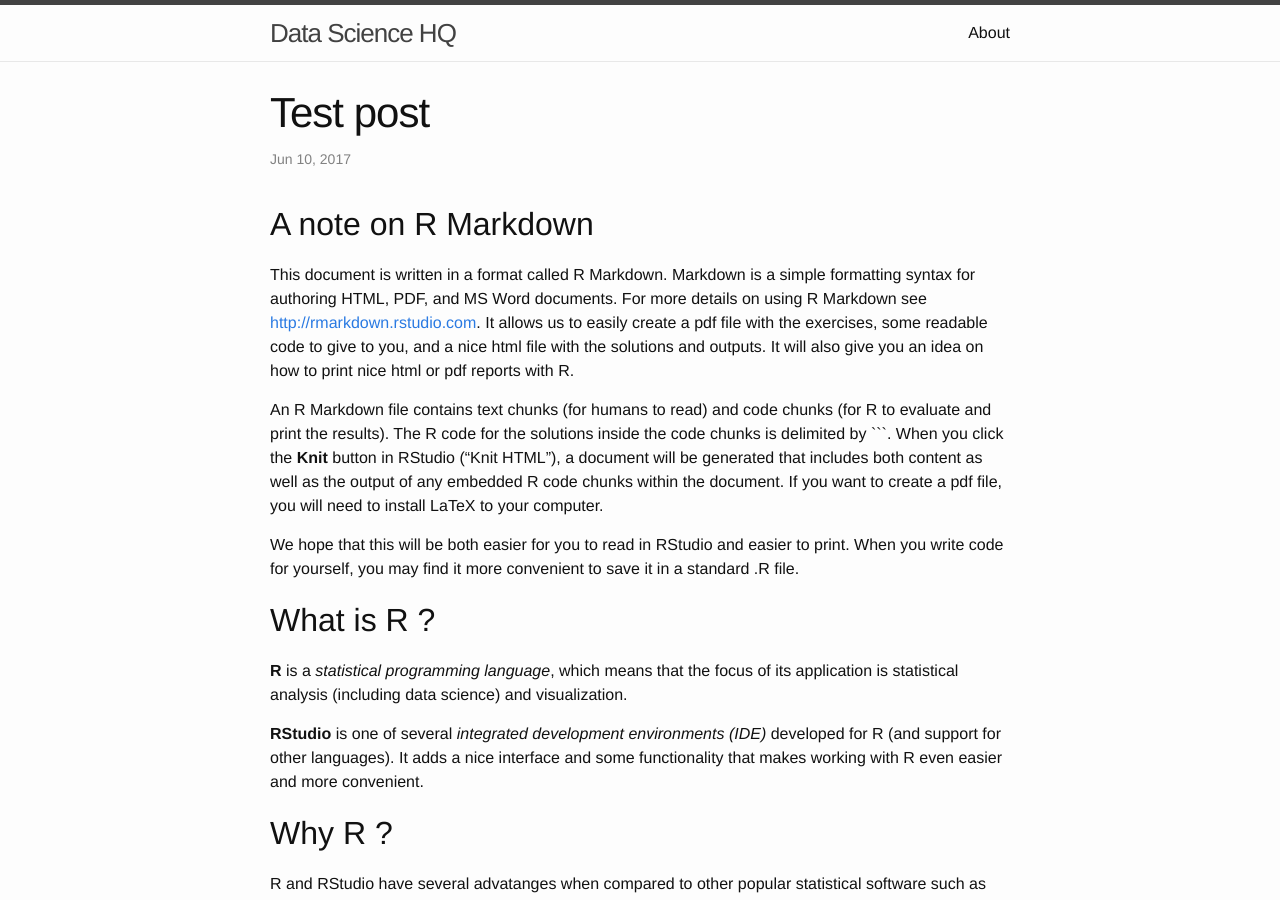
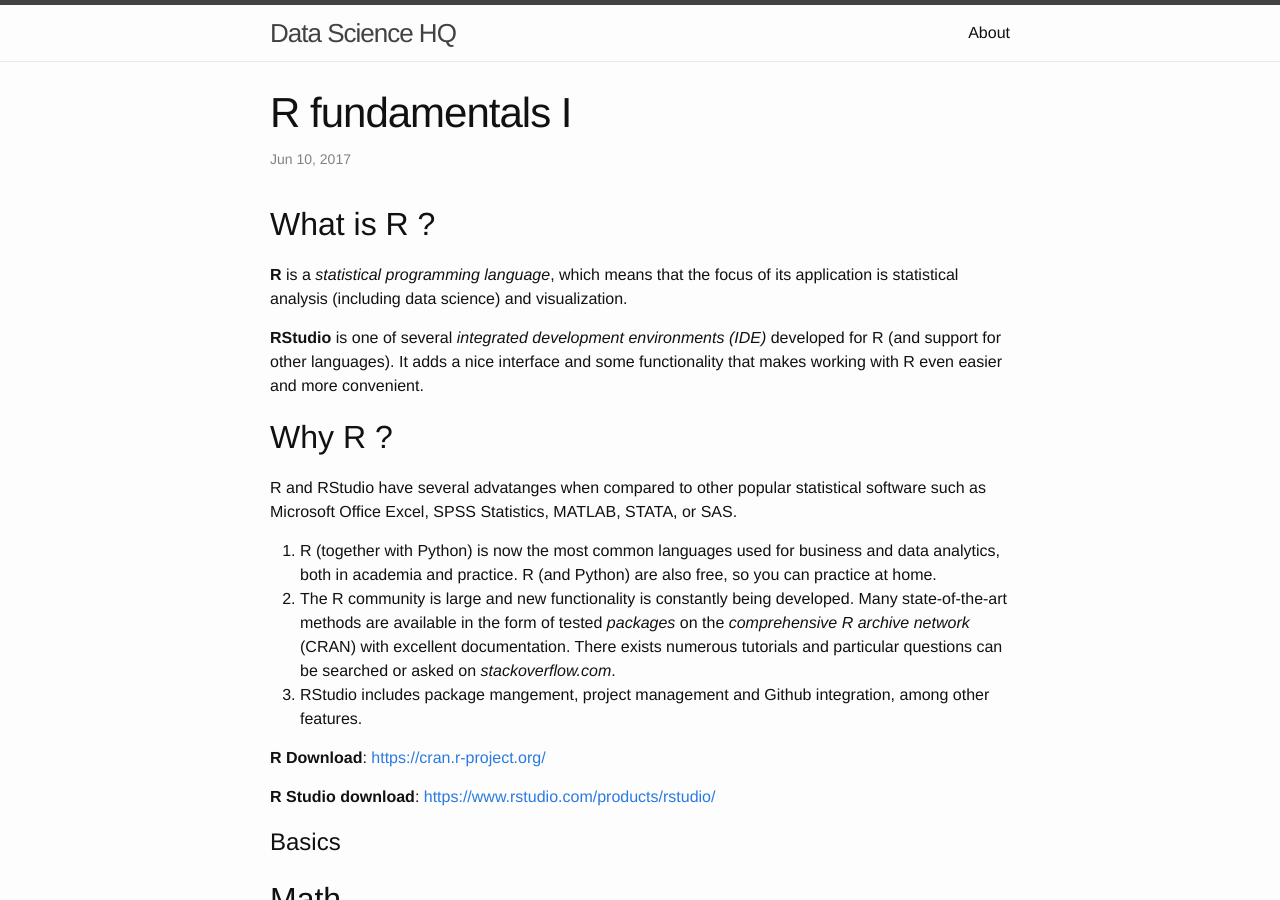
Before and after one commit to johaupt/johaupt.github.io, a Jekyll site: the page built from _posts/2017-06-10-Exercise1.md, in a window 1280 px wide and 900 px high. Built offline with Jekyll 4.4.1, drawn with Linux system fonts in a browser that asks for light colours.

Commit message:
first post

```diff
--- a/_posts/2017-06-10-Exercise1.md
+++ b/_posts/2017-06-10-Exercise1.md
@@ -1,19 +1,10 @@
 ---
 layout: post
-title: "Test post"
+title: "R fundamentals I"
 date: 2017-06-10
-categories: rblogging
-tags: test fundamentals
+categories: R
+tags: R basics
 ---
-
-A note on R Markdown
---------------------
-
-This document is written in a format called R Markdown. Markdown is a simple formatting syntax for authoring HTML, PDF, and MS Word documents. For more details on using R Markdown see <http://rmarkdown.rstudio.com>. It allows us to easily create a pdf file with the exercises, some readable code to give to you, and a nice html file with the solutions and outputs. It will also give you an idea on how to print nice html or pdf reports with R.
-
-An R Markdown file contains text chunks (for humans to read) and code chunks (for R to evaluate and print the results). The R code for the solutions inside the code chunks is delimited by \`\`\`. When you click the **Knit** button in RStudio ("Knit HTML"), a document will be generated that includes both content as well as the output of any embedded R code chunks within the document. If you want to create a pdf file, you will need to install LaTeX to your computer.
-
-We hope that this will be both easier for you to read in RStudio and easier to print. When you write code for yourself, you may find it more convenient to save it in a standard .R file.
 
 What is R ?
 -----------
```
Also changed, not shown: _posts/2017-05-24-welcome-to-jekyll.markdown (deleted, +0 -25 lines), about.md (+2 -9 lines).
